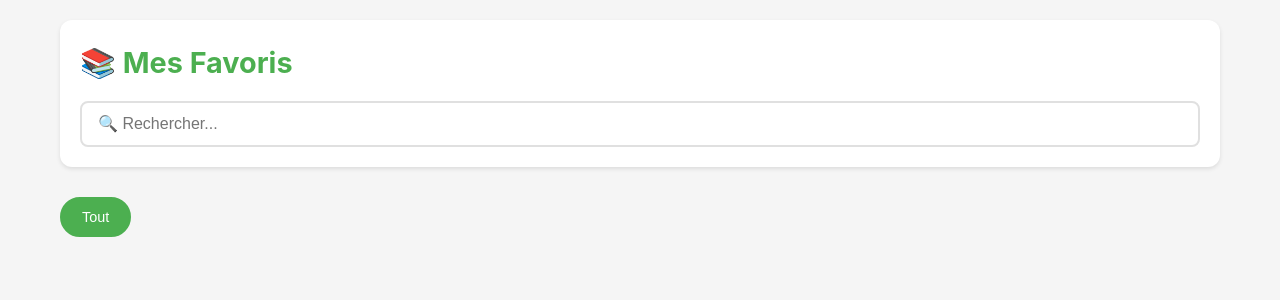
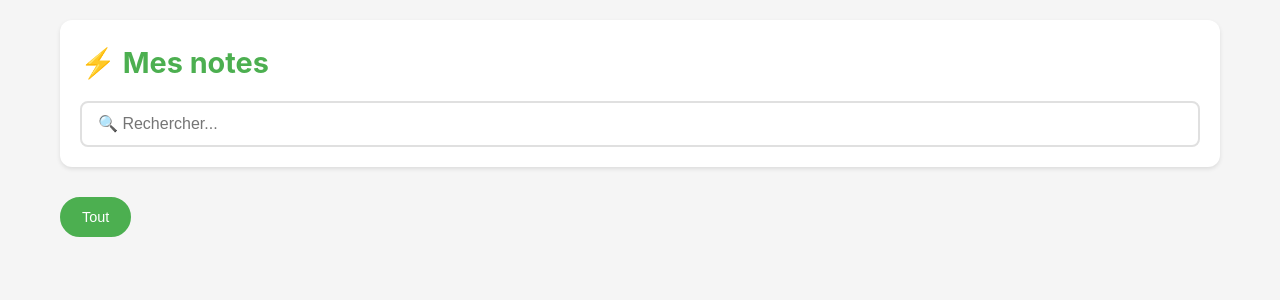
Before and after one commit to evausesgit/evaattal-website, a Flask app: page / in a window 1280 px wide. Shown: the top 300 px of the page. Run offline with Flask 3, Linux system fonts and the light colour scheme; data that the repository does not hold is empty.

Commit message:
Changer l'icône et renommer l'application
- Remplacer l'icône 📚 par un éclair ⚡
- Renommer "Mes Favoris" par "Mes notes" dans toute l'application
- Mettre à jour le manifest PWA, titre et documentation

🤖 Generated with [Claude Code](https://claude.com/claude-code)

Co-Authored-By: Claude Sonnet 4.5 <noreply@anthropic.com>

```diff
--- a/app.py
+++ b/app.py
@@ -123,9 +123,9 @@ def search_bookmarks():
 def manifest():
     """Manifest PWA"""
     return jsonify({
-        "name": "Mes Favoris",
-        "short_name": "Favoris",
-        "description": "Application de gestion de favoris et liens",
+        "name": "Mes notes",
+        "short_name": "Notes",
+        "description": "Application de gestion de notes et liens",
         "start_url": "/",
         "display": "standalone",
         "background_color": "#ffffff",
--- a/templates/index.html
+++ b/templates/index.html
@@ -4,7 +4,7 @@
     <meta charset="UTF-8">
     <meta name="viewport" content="width=device-width, initial-scale=1.0">
     <meta name="theme-color" content="#4CAF50">
-    <title>Mes Favoris</title>
+    <title>Mes notes</title>
     <link rel="manifest" href="/manifest.json">
     <link rel="stylesheet" href="{{ url_for('static', filename='style.css') }}">
 </head>
@@ -12,7 +12,7 @@
     <div class="container">
         <!-- Header -->
         <header>
-            <h1>📚 Mes Favoris</h1>
+            <h1>⚡ Mes notes</h1>
             <div class="header-actions">
                 <input type="text" id="searchInput" placeholder="🔍 Rechercher..." class="search-box">
             </div>
```
Also changed, not shown: README.md, static/icon-192.png, static/icon-512.png, static/icon.svg.
